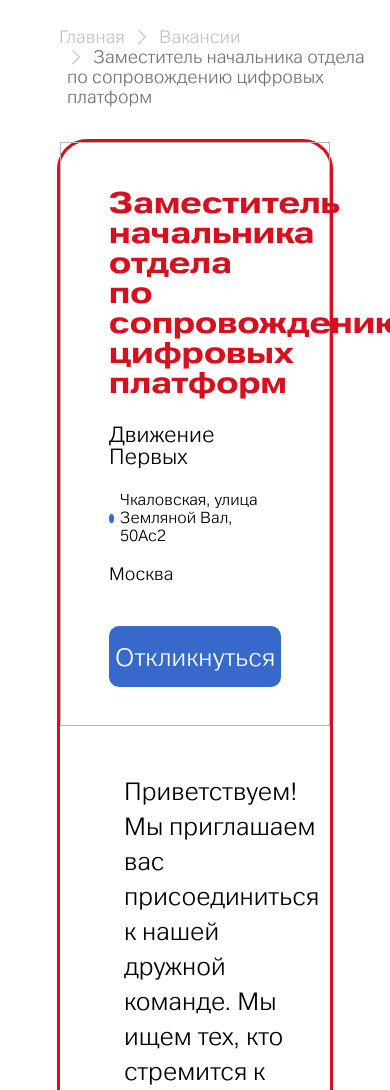
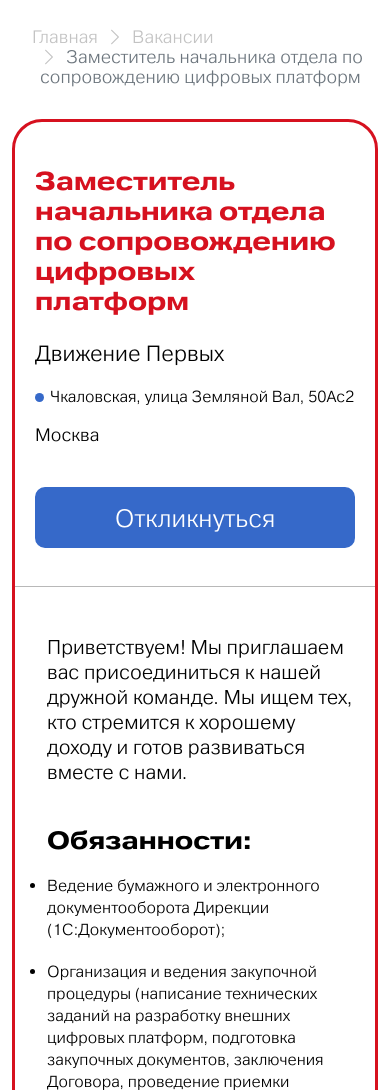
Before and after one commit to lilitantonyanwork/pervie, a plain HTML site: page vacancy-view.html in a window 390 px wide. Shown: the part 104-1194 px from the top of the page. Drawn offline with Linux system fonts and the light colour scheme.

Commit message:
add files

```diff
--- a/css/main.css
+++ b/css/main.css
@@ -1142,7 +1142,7 @@ footer{
 }
 .single-info{
     padding: 44px 48px 38px;
-    border: 1px solid #B8B8B8;
+    border-bottom: 1px solid #B8B8B8;
     margin-bottom: 48px;
 }
 .single-info .vacancy-title{
@@ -1180,6 +1180,7 @@ footer{
     color: #000;
     margin-left: 52px;
     margin-top: 35px;
+    padding-right: 71px;
 }
 .vacancy-info li:last-child{
     margin-bottom: 71px;
@@ -1193,3 +1194,6 @@ footer{
     font-size: 35px;
     line-height: 42px;
 }
+.vacancy-info ul{
+    padding: 0;
+}
--- a/css/media.css
+++ b/css/media.css
@@ -52,7 +52,27 @@
         padding-left: 40px;
         padding-right: 40px;
     }
+    .vacancy-info li{
+        padding-right: 40px;
+    }
 
+    .vacancy-info li{
+        margin-right: 40px;
+    }
+    .single-text{
+        font-size: 20px;
+        line-height: 25px;
+    }
+    .vacancy-info li{
+        font-size: 20px;
+        line-height: 22px;
+        padding-right: 0;
+    }
+    .vacancy-info .btn-blue{
+        height: 64px;
+        font-size: 25px ;
+        margin-right: 40px;
+    }
 }
 @media screen and (max-width: 1200px){
     .navbar-nav{
@@ -225,7 +245,23 @@
     .vacancy-item{
         max-width:calc(100% - 60px);
     }
-
+    .vacancy-info{
+        max-width: calc(100% - 40px);
+    }
+    .breadcrumb{
+        padding-left: 20px;
+    }
+    .vacancy-info li {
+        margin-right: 20px;
+        margin-left: 20px;
+    }
+    .single-text{
+        padding-left: 20px;
+        max-width: 100%;
+    }
+    .vacancy-info h4{
+        padding-left: 20px;
+    }
 }
 @media screen and (max-width: 990px){
     .vacancies-block h1{
@@ -351,8 +387,34 @@
     .carousel-caption{
         display: block!important;
     }
+    .vacancy-info .btn-blue{
+        margin-right: 0;
+    }
 }
 @media screen and (max-width: 600px){
+    .vacancy-title{
+        font-size: 26px;
+    }
+    .vacancy-info li{
+        font-size: 16px;
+        margin-top: 20px;
+    }
+    .vacancy-info li:last-child {
+        margin-bottom: 30px;
+    }
+    .vacancy-info{
+        max-width: 100%;
+    }
+    .single-info{
+        padding-right: 20px;
+        padding-left: 20px;
+    }
+    .vacancy-info .single-info .btn-blue{
+        max-width: 100%;
+    }
+    .vacancy-info .btn-blue{
+        max-width: 100%;
+    }
     .carousel-control-prev-icon,  .carousel-control-next-icon{
         width: 43px;
         height: 43px;
--- a/vacancy-view.html
+++ b/vacancy-view.html
@@ -14,13 +14,13 @@
 <body class="vacancy">
 <header>
   <nav  class="navbar scroll navbar-expand-lg navbar-light p-0">
-    <div class="container-fluid justify-content-between align-items-start">
+    <div class="container-fluid justify-content-between align-items-center">
       <a class="navbar-brand p-0 m-0" href="#"><img src="img/logo-red.svg" alt=""></a>
       <button class="navbar-toggler" type="button" data-bs-toggle="collapse" data-bs-target="#navbarScroll" aria-controls="navbarScroll" aria-expanded="false" aria-label="Toggle navigation">
         <span class="navbar-toggler-icon"></span>
       </button>
       <div class="collapse navbar-collapse" id="navbarScroll">
-        <ul class="navbar-nav m-lg-auto my-lg-0  ms-auto" style="--bs-scroll-height: 100px;">
+        <ul class="navbar-nav m-lg-auto my-lg-0  ms-auto d-none" style="--bs-scroll-height: 100px;">
           <li class="nav-item">
             <a class="nav-link text-white p-0 text-uppercase" aria-current="page" href="#">О нас <i class="bi bi-arrow-right-short"></i></a>
           </li>
@@ -38,8 +38,8 @@
           </li>
         </ul>
 
-        <button class="btn btn-transparent bvi-btn"></button>
-        <a href="#" class="btn btn-red text-white" >все вакансии <span class="btn-arrow"></span> </a>
+        <button class="btn btn-transparent bvi-btn mt-0"></button>
+        <a href="#" class="btn btn-red text-white d-none" >все вакансии <span class="btn-arrow"></span> </a>
 
       </div>
     </div>
@@ -69,13 +69,13 @@
             <p class="vacancy-more">Москва</p>
             <a href="" class="btn btn-blue">Откликнуться</a>
           </div>
-          <div class="col-md-7">
+          <div class="col-lg-7 col-md-12">
             <p class="single-text">
               Приветствуем! Мы приглашаем вас присоединиться к нашей дружной команде. Мы ищем тех, кто стремится к хорошему доходу и готов развиваться вместе с нами.
 
             </p>
           </div>
-          <div class="col-md-6">
+          <div class="col-lg-6 col-md-12 ">
             <h4>Обязанности:</h4>
             <ul>
               <li>Ведение бумажного и электронного документооборота Дирекции (1С:Документооборот);</li>
@@ -89,7 +89,7 @@
               </li>
             </ul>
           </div>
-          <div class="col-md-6">
+          <div class="col-lg-6 col-md-12">
             <h4>Что ждем от кандидата:</h4>
             <ul>
               <li>Ведение бумажного и электронного документооборота Дирекции (1С:Документооборот);</li>
@@ -103,7 +103,7 @@
               </li>
             </ul>
           </div>
-          <div class="col-md-7">
+          <div class="col-lg-7 col-md-12">
             <h4>Условия:</h4>
             <ul>
               <li>График работы 5/2 с 9 до 18;</li>
@@ -112,7 +112,7 @@
               <li>Оформление по ТК РФ.</li>
             </ul>
             </div>
-          <div class="col-md-12 d-flex justify-content-end align-items-center">
+          <div class="  col-md-12 d-flex justify-content-end align-items-center">
             <button class="btn btn-blue">Откликнуться</button>
           </div>
         </div>
```
